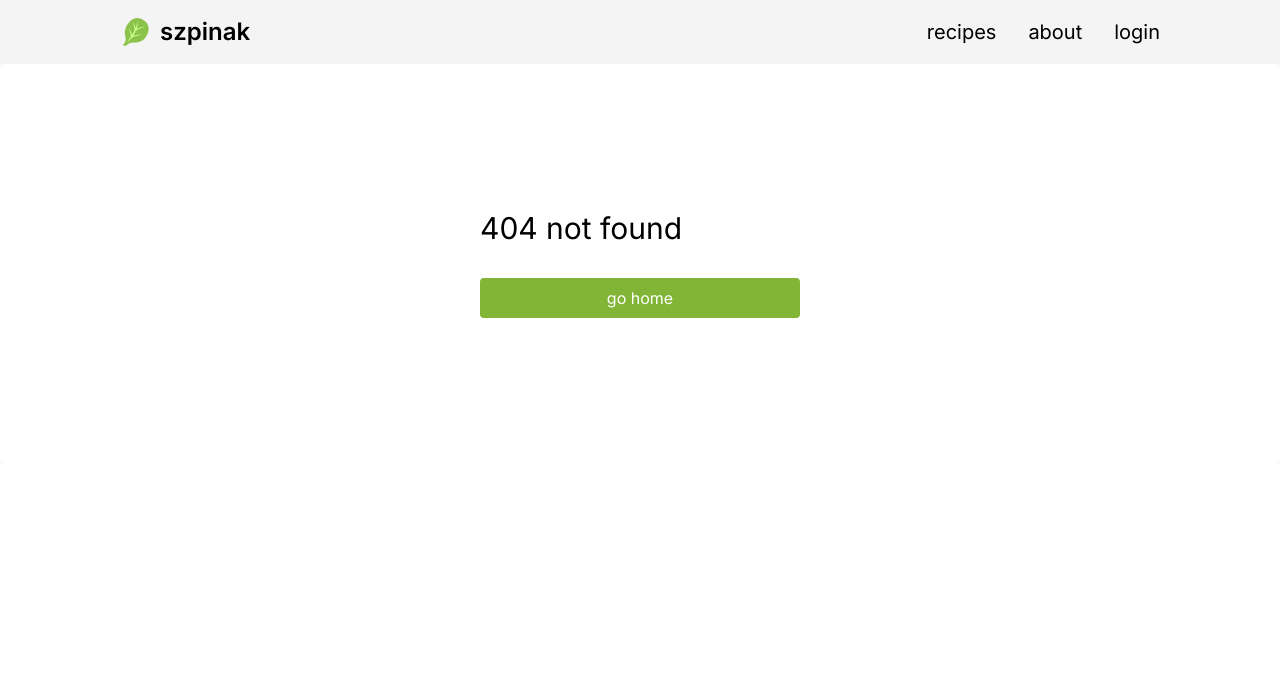
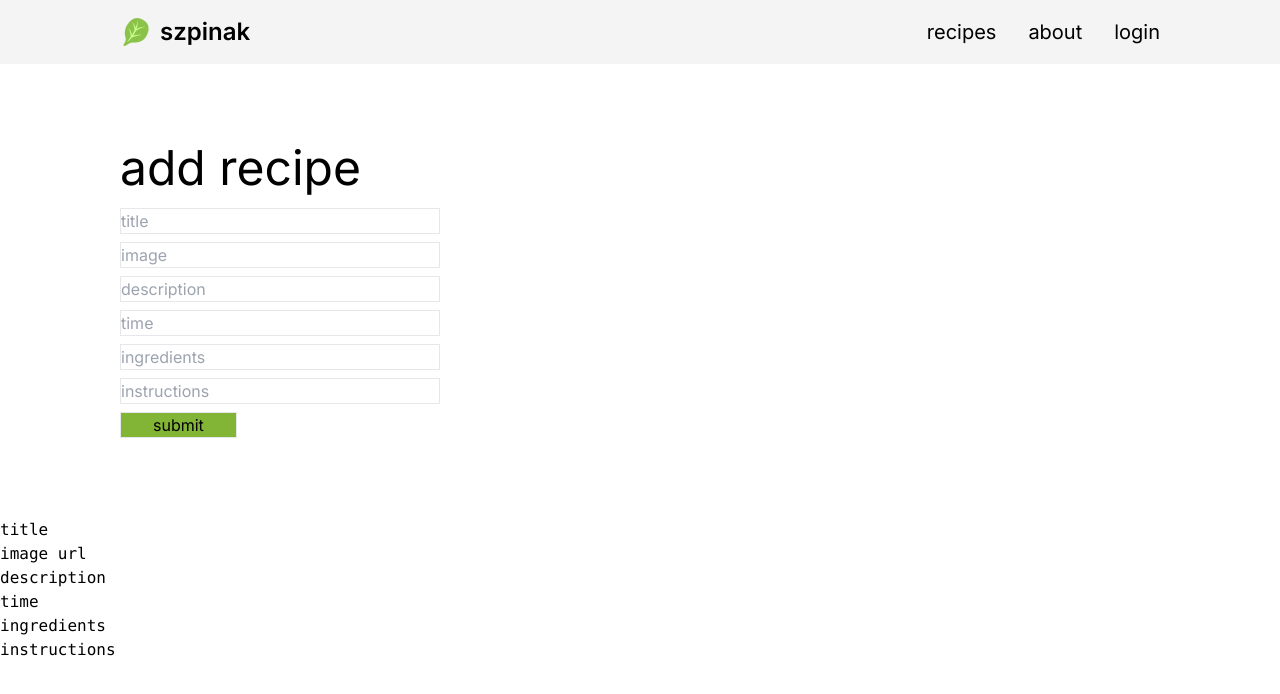
Before and after one commit to wjkba/szpinak, a React (Vite) app in the folder frontend/: page /addrecipe in a window 1280 px wide. Before the commit this address had no page. Shown: the top 694 px of the page. Built offline with nearby package versions, Linux system fonts and the light colour scheme.

Commit message:
update
- basic add recipe form

```diff
--- a/frontend/src/App.jsx
+++ b/frontend/src/App.jsx
@@ -13,6 +13,7 @@ import Recipe from "./Components/Recipe.jsx";
 import NotFound from "./Components/404.jsx";
 import RecipesPage from "./Components/RecipesPage.jsx";
 import AboutPage from "./Components/AboutPage.jsx";
+import AddRecipeForm from "./Components/AddRecipeForm.jsx";
 
 const router = createBrowserRouter([
   {
@@ -36,6 +37,10 @@ const router = createBrowserRouter([
     path: "/about",
     element: <AboutPage />,
   },
+  {
+    path: "/addrecipe",
+    element: <AddRecipeForm />,
+  },
 ]);
 
 function App() {
--- /dev/null
+++ b/frontend/src/Components/AddRecipeForm.jsx
@@ -0,0 +1,93 @@
+import { useState } from "react";
+import Navbar from "./Navbar";
+import axios from "axios";
+
+export default function AddRecipeForm() {
+  const [title, setTitle] = useState("title");
+  const [image, setImage] = useState("image url");
+  const [desc, setDesc] = useState("description");
+  const [time, setTime] = useState("time");
+  const [ingredients, setIngredients] = useState("ingredients");
+  const [instructions, setInstructions] = useState("instructions");
+
+  // todo: add react hook form
+  const handleAddRecipe = () => {
+    axios
+      .post("http://localhost:8000/api/recipe", {
+        title: title,
+        image: image,
+        description: desc,
+        time: time,
+        ingredients: ingredients,
+        instructions: instructions,
+      })
+      .then((res) => console.log(res))
+      .catch((error) => console.error(error));
+  };
+
+  return (
+    <>
+      <Navbar />
+      <div className="grid place-items-center ">
+        <div className="w-full lg:max-w-[1300px] max-w-[450px] px-4 py-[40px] lg:px-[120px] lg:py-[80px]">
+          <h1 className="lg:text-5xl text-4xl mb-4">add recipe</h1>
+          <form onSubmit={(e) => e.preventDefault()}>
+            <div className="flex flex-col max-w-[20rem]">
+              <input
+                onChange={(e) => setTitle(e.target.value)}
+                type="text"
+                placeholder="title"
+                className="border mb-2"
+              />
+              <input
+                onChange={(e) => setImage(e.target.value)}
+                type="text"
+                placeholder="image"
+                className="border mb-2"
+              />
+              <input
+                onChange={(e) => setDesc(e.target.value)}
+                type="text"
+                placeholder="description"
+                className="border mb-2"
+              />
+
+              <input
+                onChange={(e) => setTime(e.target.value)}
+                type="text"
+                placeholder="time"
+                className="border mb-2"
+              />
+              <input
+                onChange={(e) => setIngredients(e.target.value)}
+                type="text"
+                placeholder="ingredients"
+                className="border mb-2"
+              />
+              <input
+                onChange={(e) => setInstructions(e.target.value)}
+                type="text"
+                placeholder="instructions"
+                className="border mb-2"
+              />
+            </div>
+            <button
+              onClick={handleAddRecipe}
+              className="border px-8 bg-szpgreen"
+            >
+              submit
+            </button>
+          </form>
+        </div>
+      </div>
+      <code>
+        <p>{title}</p>
+        <p>{image}</p>
+        <p>{desc}</p>
+        <p>{time}</p>
+        <p>{ingredients}</p>
+        <p>{instructions}</p>
+      </code>
+    </>
+  );
+}
```
